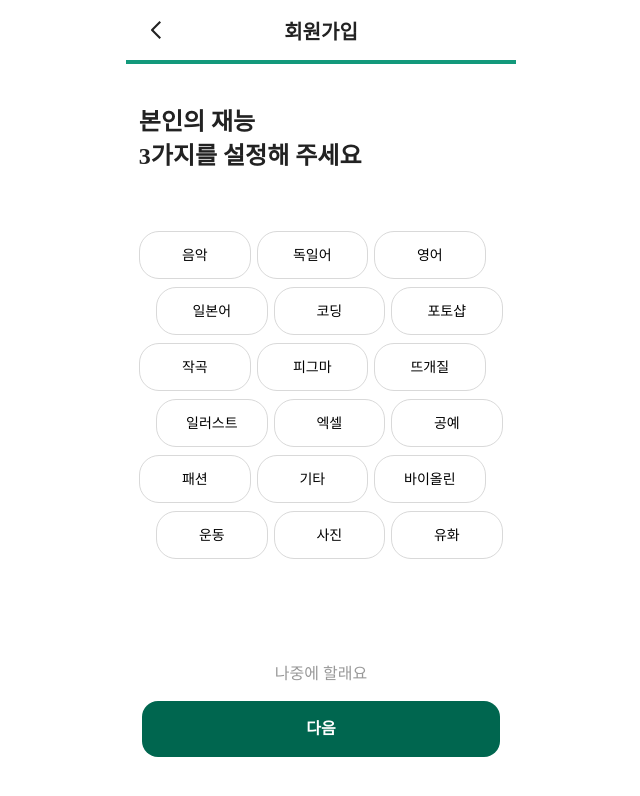
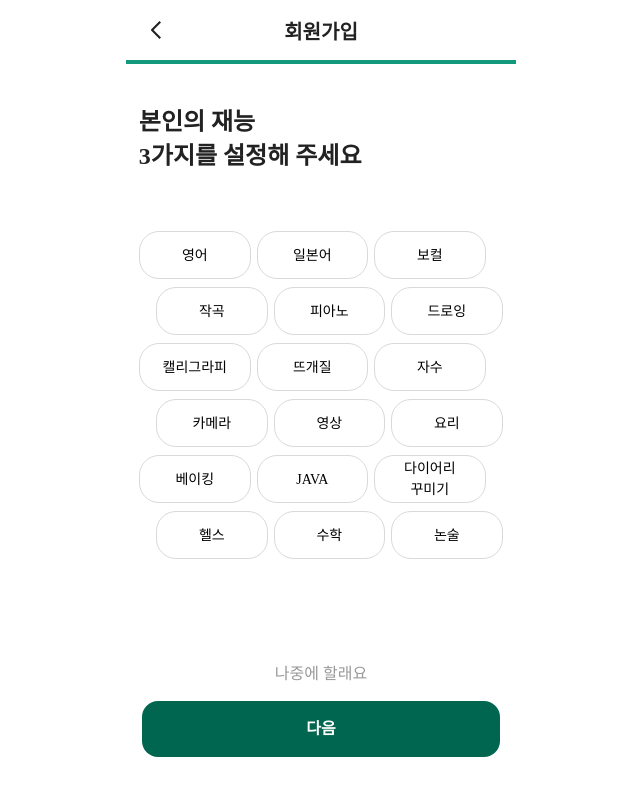
Before and after one commit to EFUB-SWS-Rudolph/Frontend, a React (Vite) app in the folder sws/: page /signup/talent in a window 1280 px wide. Shown: the top 796 px of the page, without its empty margins (319-959 px from the left). Built offline with nearby package versions, Linux system fonts and the light colour scheme; no server answers; a web font is replaced by a local one.

Commit message:
✏️ Fix : modify fieldlist

```diff
--- a/sws/src/signUp/components/common/tags/FieldItems.jsx
+++ b/sws/src/signUp/components/common/tags/FieldItems.jsx
@@ -4,10 +4,11 @@ import theme from '../../../../styles/theme';
 import { useUserStore } from '../../../stores/useUserStore';
 
 export default function FieldItems({ fields, type }) {
-  const { interests, addInterests, deleteInterests, talents, addTalents, deleteTalents } = useUserStore();
+  const { interests, addInterests, deleteInterests, talents, addTalents, deleteTalents } =
+    useUserStore();
 
   const handleSelectedField = (item) => {
-    if (type === "interest") {
+    if (type === 'interest') {
       interests.includes(item) ? deleteInterests(item) : addInterests(item);
     } else {
       talents.includes(item) ? deleteTalents(item) : addTalents(item);
@@ -16,7 +17,7 @@ export default function FieldItems({ fields, type }) {
 
   const chunkArray = (array, size) => {
     const result = [];
-    for (let i=0; i < array.length; i += size) {
+    for (let i = 0; i < array.length; i += size) {
       result.push(array.slice(i, i + size));
     }
     return result;
@@ -32,11 +33,19 @@ export default function FieldItems({ fields, type }) {
             <FieldItemContainer
               key={item}
               onClick={() => handleSelectedField(item)}
-              selected={type==="interest" ? interests.includes(item) : talents.includes(item)}
+              selected={type === 'interest' ? interests.includes(item) : talents.includes(item)}
               $ismiddle={row.length === 3 && row[1] === item}
               theme={theme}
             >
-              <FieldItemText>{item}</FieldItemText>
+              <FieldItemText>
+                {' '}
+                {item.split('\n').map((line, i) => (
+                  <span key={i}>
+                    {line}
+                    <br />
+                  </span>
+                ))}
+              </FieldItemText>
             </FieldItemContainer>
           ))}
         </Row>
@@ -64,21 +73,20 @@ const Row = styled.div`
 const FieldItemContainer = styled.div`
   display: flex;
   height: 3rem;
-  width: ${({ $ismiddle }) =>
-    $ismiddle ? "6.9375rem" : "7rem"
-  };
+  width: ${({ $ismiddle }) => ($ismiddle ? '6.9375rem' : '7rem')};
   padding: 0.9375rem;
   justify-content: center;
   align-items: center;
   gap: 0.5rem;
   border-radius: 1.25rem;
-  border: 1px solid var(--Gray-300, #D9D9D9);
-  background-color: ${({selected, theme}) =>
-    selected ? theme.colors.third : theme.colors.white
-  };
+  border: 1px solid var(--Gray-300, #d9d9d9);
+  background-color: ${({ selected, theme }) =>
+    selected ? theme.colors.third : theme.colors.white};
 `;
 
 const FieldItemText = styled.div`
+  text-align: center;
+
   font-family: ${({ theme }) => theme.fonts.display.body.medium.fontFamily};
   font-size: ${({ theme }) => theme.fonts.display.body.medium.fontSize};
   font-style: ${({ theme }) => theme.fonts.display.body.medium.fontStyle};
--- a/sws/src/signUp/constants/FieldList.js
+++ b/sws/src/signUp/constants/FieldList.js
@@ -1,10 +1,22 @@
 const FieldList = [
-  '음악', '독일어', '영어',
-  '일본어', '코딩', '포토샵',
-  '작곡', '피그마', '뜨개질',
-  '일러스트', '엑셀', '공예',
-  '패션', '기타', '바이올린',
-  '운동', '사진', '유화'
+  '영어',
+  '일본어',
+  '보컬',
+  '작곡',
+  '피아노',
+  '드로잉',
+  '캘리그라피',
+  '뜨개질',
+  '자수',
+  '카메라',
+  '영상',
+  '요리',
+  '베이킹',
+  'JAVA',
+  '다이어리\n꾸미기',
+  '헬스',
+  '수학',
+  '논술',
 ];
 
 export default FieldList;
```
